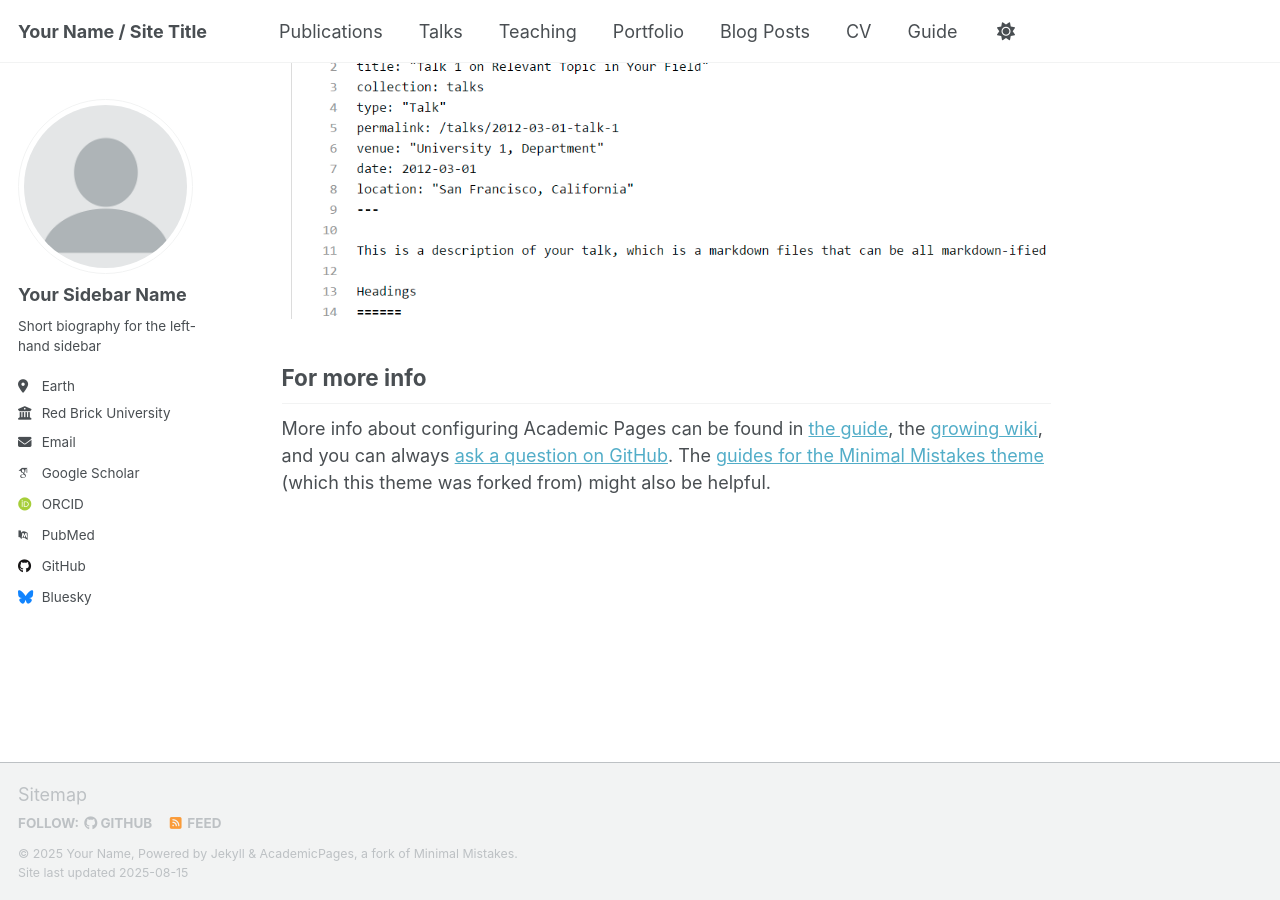
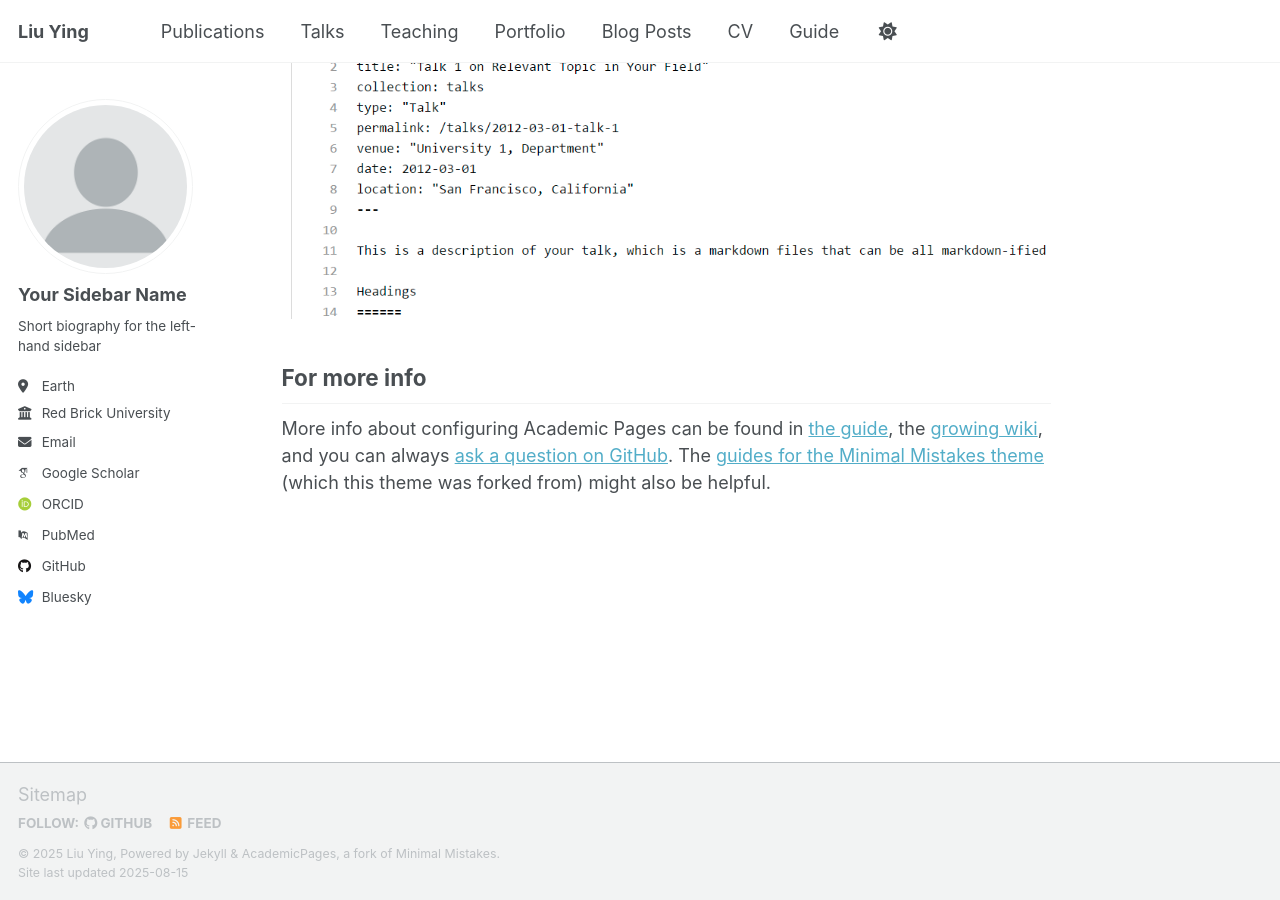
Before and after one commit to realdameiniu/realdameiniu.github.io, a Jekyll site: the page built from _pages/about.md, in a window 1280 px wide and 900 px high, scrolled down 2880 px. Built offline with Jekyll 4.4.1, drawn with Linux system fonts in a browser that asks for light colours; some web fonts are replaced; a script that is not in the unit is left out.

Commit message:
Update _config.yml

```diff
--- a/_config.yml
+++ b/_config.yml
@@ -9,11 +9,11 @@
 # Basic Site Settings
 locale                   : "en-US"
 site_theme               : "default" # Currently available options are "default", "air"
-title                    : "Your Name / Site Title"
+title                    : "Liu Ying"
 title_separator          : "-"
-name                     : &name "Your Name"
-description              : &description "personal description"
-url                      : https://academicpages.github.io # the base hostname & protocol for your site e.g. "https://[your GitHub username].github.io" or if you already have some other page hosted on Github then use "https://[your GitHub username].github.io/[Your Repo Name]"
+name                     : &name "Liu Ying"
+description              : &description "Liu Ying's resume website"
+url                      : https://liuying.cv # the base hostname & protocol for your site e.g. "https://[your GitHub username].github.io" or if you already have some other page hosted on Github then use "https://[your GitHub username].github.io/[Your Repo Name]"
 baseurl                  : "" # the subpath of your site, e.g. "/blog"
 repository               : "academicpages/academicpages.github.io"
 
```
